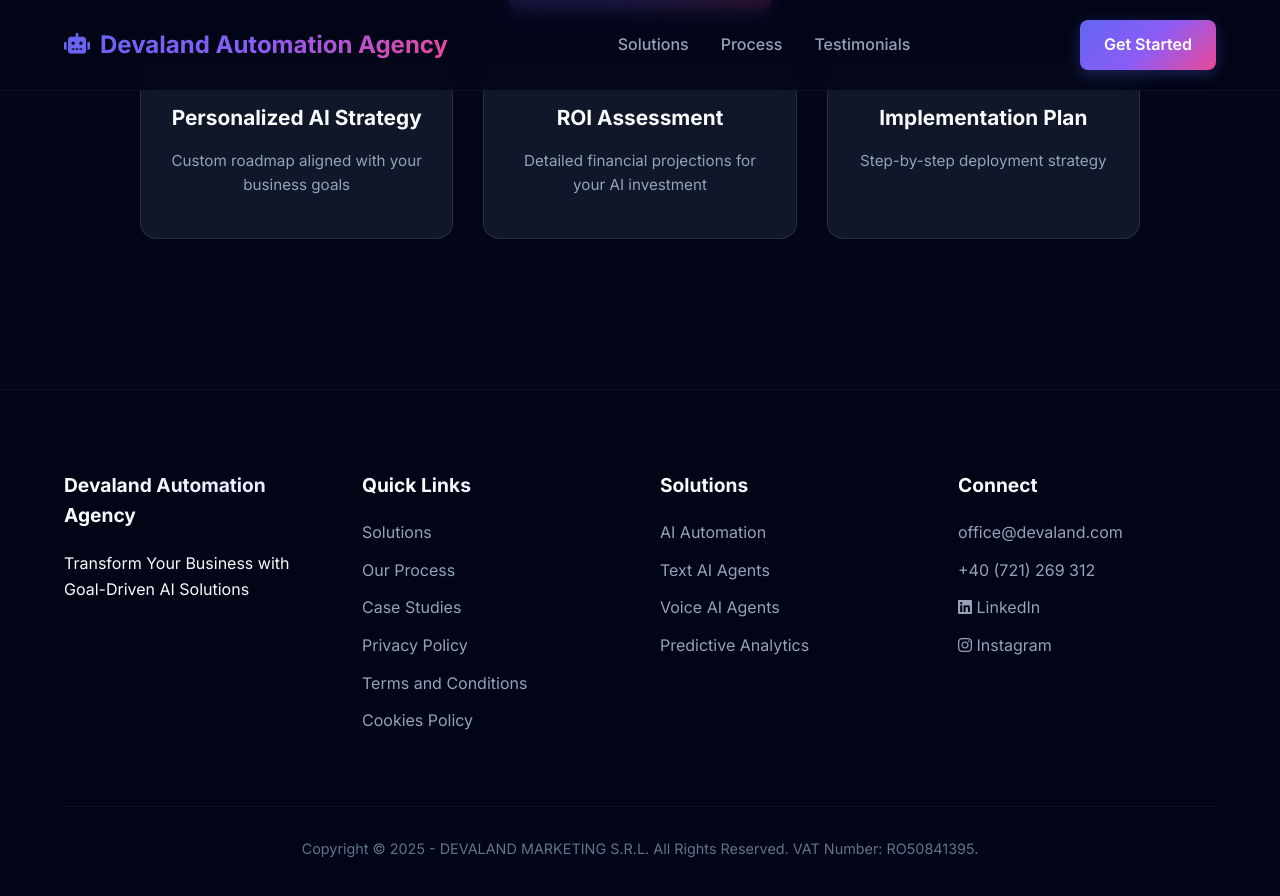
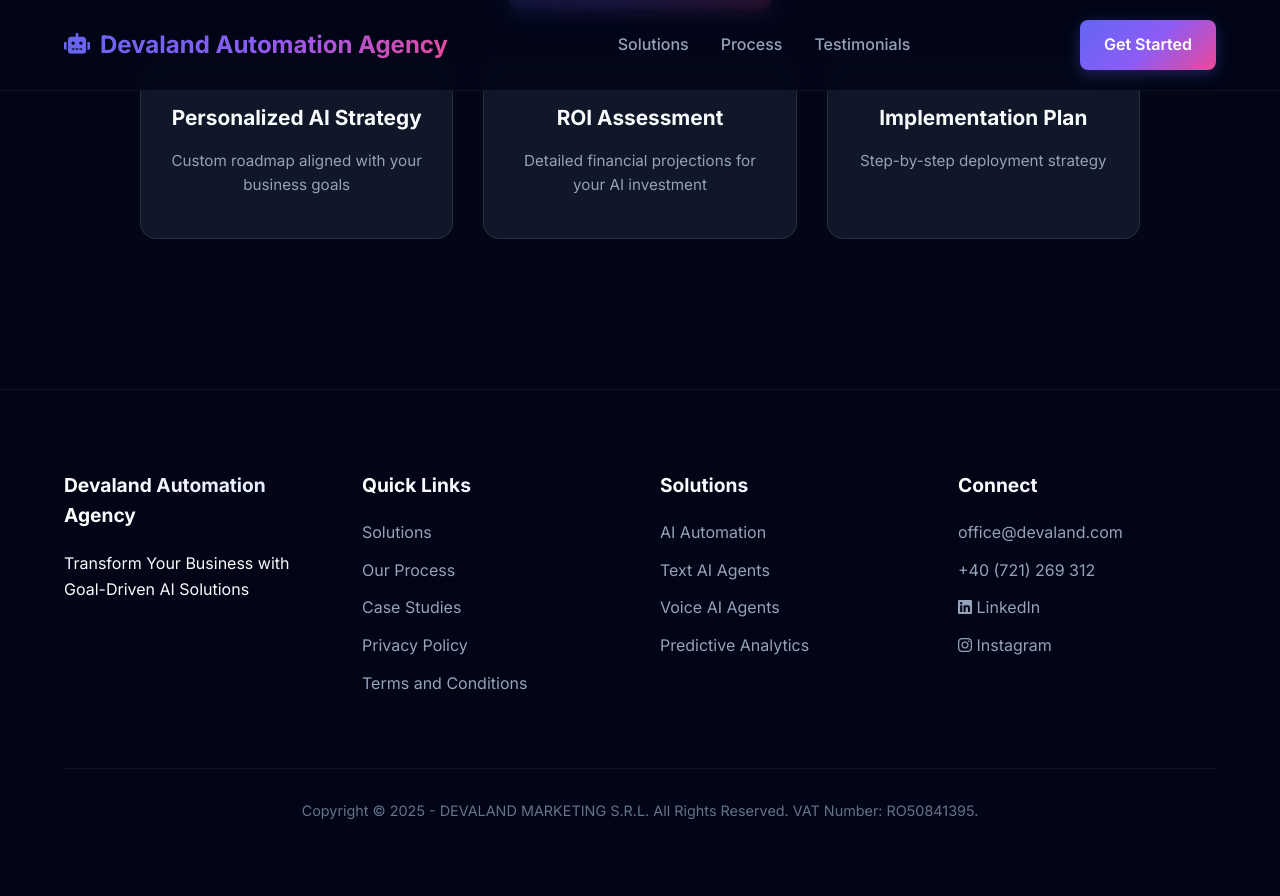
Before and after one commit to MariusGithub13/devaland-ai, a Jekyll site: the page index.html, which Jekyll copies as it is, in a window 1280 px wide and 900 px high, scrolled down 5106 px. Shown: the top 896 px of the window. Built offline with Jekyll 4.4.1, drawn with Linux system fonts in a browser that asks for light colours; after the commit the page ends 5968 px from its top, so only the background shows below that.

Commit message:
Update index.html

```diff
--- a/index.html
+++ b/index.html
@@ -1164,7 +1164,6 @@
                     <li><a href="#testimonials">Case Studies</a></li>
                     <li><a href="privacy-policy.html">Privacy Policy</a></li>
                     <li><a href="terms-and-conditions.html">Terms and Conditions</a></li>
-                    <li><a href="cookies-policy.html">Cookies Policy</a></li>
                 </ul>
             </div>
             <div class="footer-col">
```
